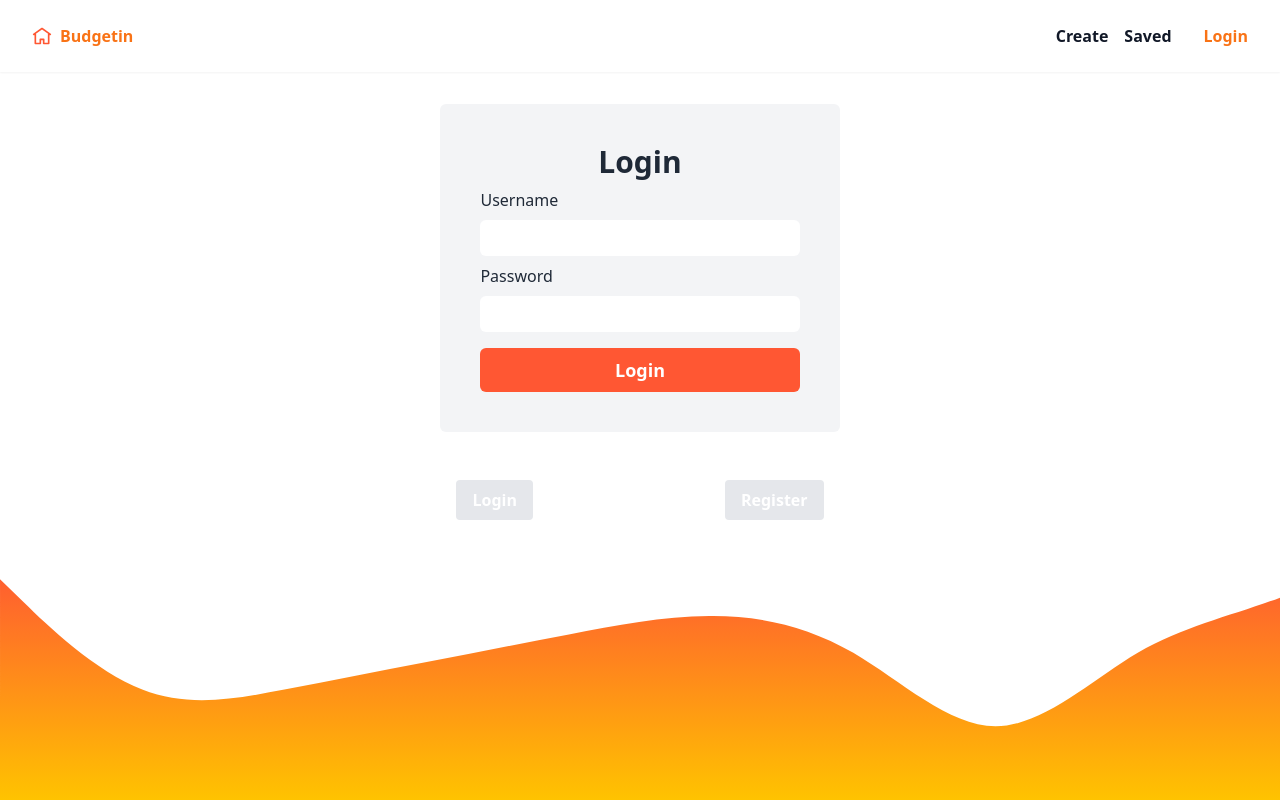
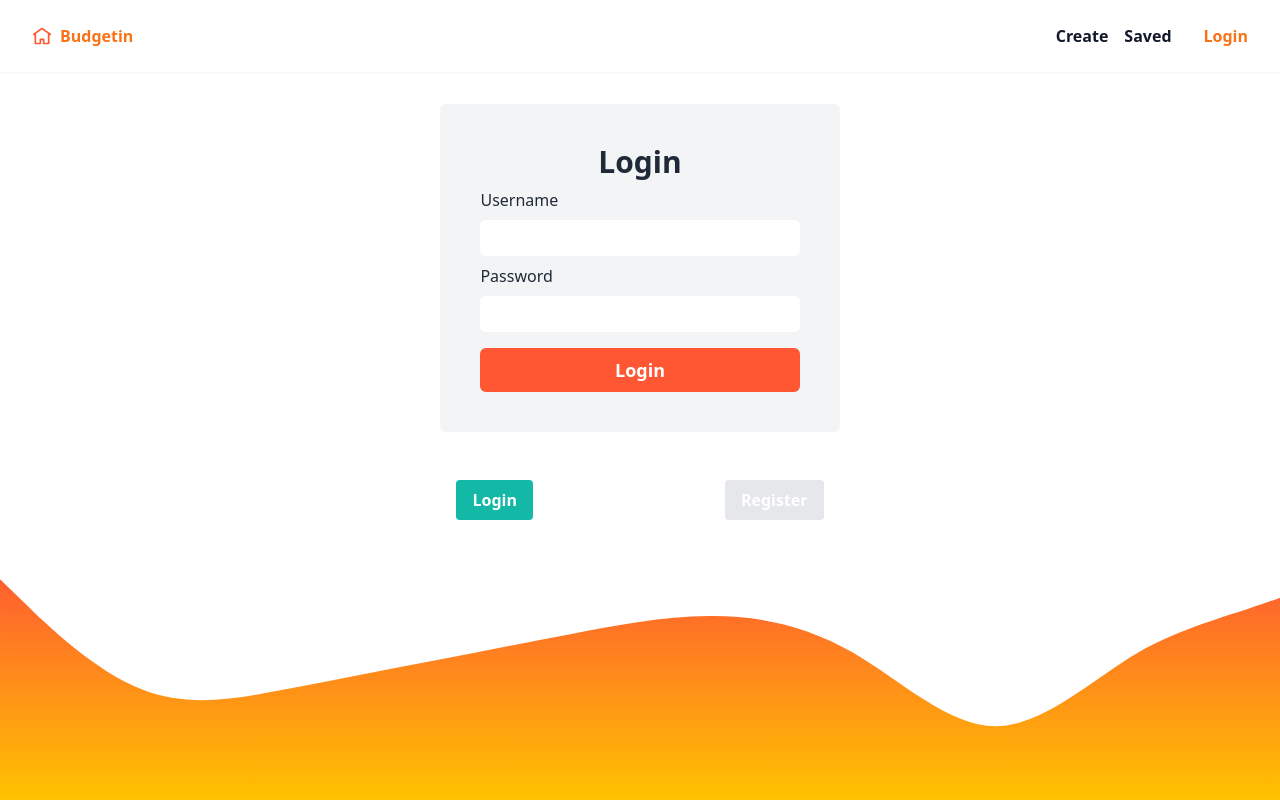
Before and after one commit to paresiqbal/mern-recipe, a React (Vite) app in the folder client/: page /Auth in a window 1280 px wide. Built offline with nearby package versions, Linux system fonts and the light colour scheme.

Commit message:
Change button color

```diff
--- a/client/src/pages/Auth.tsx
+++ b/client/src/pages/Auth.tsx
@@ -20,7 +20,7 @@ export default function Auth() {
         <button
           onClick={() => handleTabChange("login")}
           className={`bg-gray-200 px-4 py-2 rounded ${
-            activeTab === "login" ? "bg-base-red text-white" : ""
+            activeTab === "login" ? "bg-teal-500 text-white" : ""
           }`}
         >
           Login
@@ -28,7 +28,7 @@ export default function Auth() {
         <button
           onClick={() => handleTabChange("register")}
           className={`bg-gray-200 px-4 py-2 rounded ${
-            activeTab === "register" ? "bg-base-red text-white" : ""
+            activeTab === "register" ? "bg-sky-500 text-white" : ""
           }`}
         >
           Register
```
